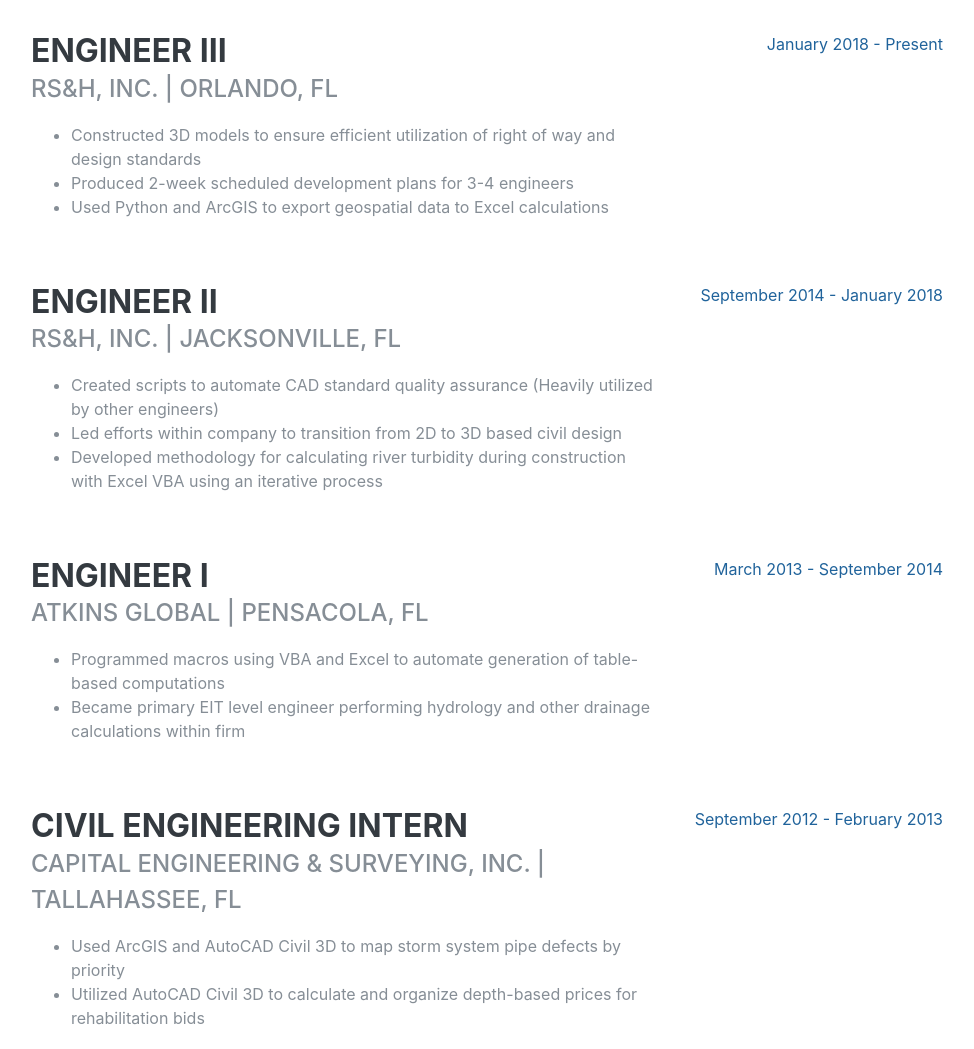
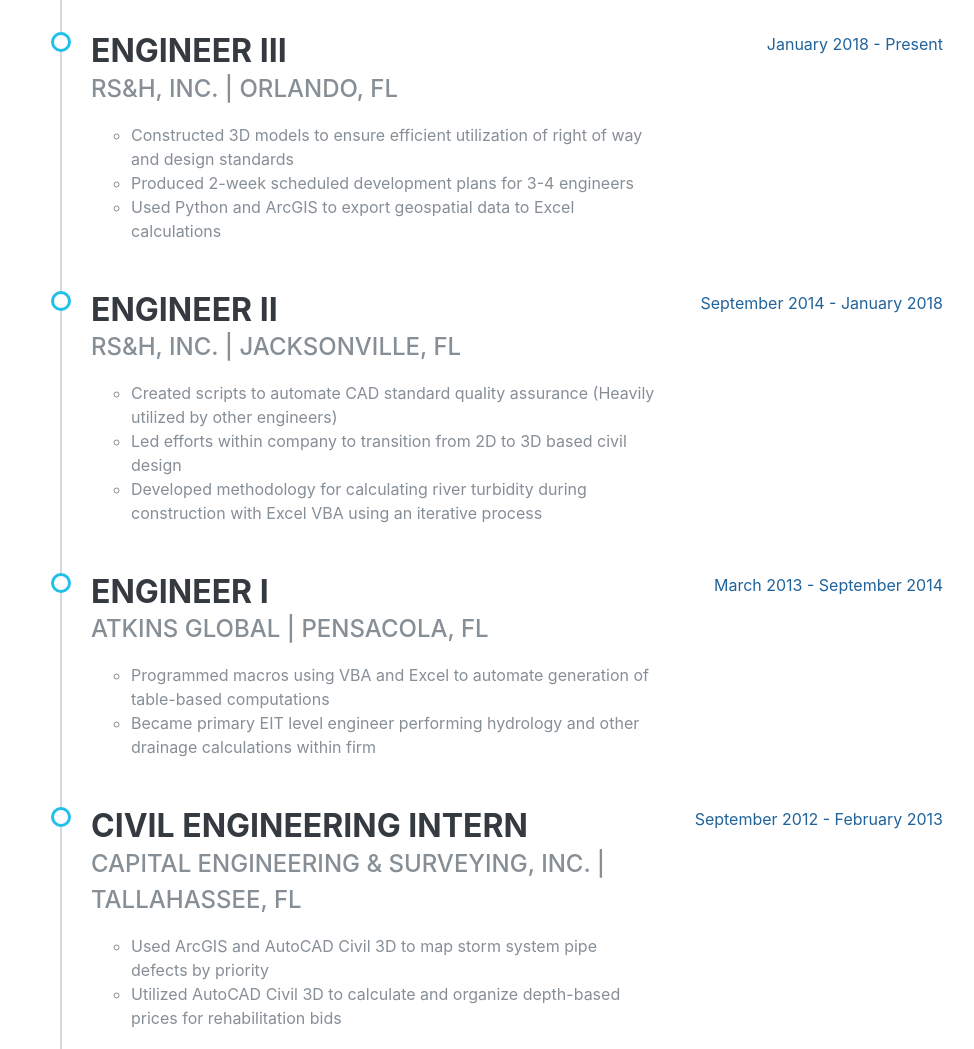
Before and after one commit to benjiyamin/Portfolio, a plain HTML site: page index.html in a window 1280 px wide. Shown: the part 2000-3049 px from the top of the page, without its empty margins (289-1263 px from the left). Drawn offline with nearby package versions, Linux system fonts and the light colour scheme; a web font is replaced by a local one.

Commit message:
Added timeline effect to education and experience sections

```diff
--- /dev/null
+++ b/assets/css/timeline.css
@@ -0,0 +1,30 @@
+ul.timeline {
+    list-style-type: none;
+    position: relative;
+}
+ul.timeline:before {
+    content: ' ';
+    background: #d4d9df;
+    display: inline-block;
+    position: absolute;
+    left: 29px;
+    width: 2px;
+    height: 100%;
+    z-index: 400;
+}
+ul.timeline > li {
+    margin: 20px 0;
+    padding-left: 20px;
+}
+ul.timeline > li:before {
+    content: ' ';
+    background: white;
+    display: inline-block;
+    position: absolute;
+    border-radius: 50%;
+    border: 3px solid #22c0e8;
+    left: 20px;
+    width: 20px;
+    height: 20px;
+    z-index: 400;
+}
--- a/index.html
+++ b/index.html
@@ -21,6 +21,7 @@
     integrity="sha384-oS3vJWv+0UjzBfQzYUhtDYW+Pj2yciDJxpsK1OYPAYjqT085Qq/1cq5FLXAZQ7Ay" crossorigin="anonymous">
 
   <!-- Custom styles for this template -->
+  <link href="assets/css/timeline.css" rel="stylesheet">
   <link href="assets/css/style.css" rel="stylesheet">
 
 </head>
@@ -353,10 +354,10 @@
     <hr class="m-0">
 
     <section class="resume-section p-3 p-lg-5 d-flex justify-content-center" id="experience">
-      <div class="w-100">
+      <ul class="w-100 timeline">
         <h2 class="mb-5">Work Experience</h2>
 
-        <div class="resume-item d-flex flex-column flex-md-row justify-content-between mb-5">
+        <li class="resume-item d-flex flex-column flex-md-row justify-content-between mb-5">
           <div class="resume-content">
             <h3 class="mb-0">Engineer III</h3>
             <div class="subheading mb-3">RS&H, Inc. | Orlando, FL</div>
@@ -369,9 +370,9 @@
           <div class="resume-date text-md-right">
             <span class="text-primary">January 2018 - Present</span>
           </div>
-        </div>
+        </li>
 
-        <div class="resume-item d-flex flex-column flex-md-row justify-content-between mb-5">
+        <li class="resume-item d-flex flex-column flex-md-row justify-content-between mb-5">
           <div class="resume-content">
             <h3 class="mb-0">Engineer II</h3>
             <div class="subheading mb-3">RS&H, Inc. | Jacksonville, FL</div>
@@ -385,9 +386,9 @@
           <div class="resume-date text-md-right">
             <span class="text-primary">September 2014 - January 2018</span>
           </div>
-        </div>
+        </li>
 
-        <div class="resume-item d-flex flex-column flex-md-row justify-content-between mb-5">
+        <li class="resume-item d-flex flex-column flex-md-row justify-content-between mb-5">
           <div class="resume-content">
             <h3 class="mb-0">Engineer I</h3>
             <div class="subheading mb-3">Atkins Global | Pensacola, FL</div>
@@ -400,9 +401,9 @@
           <div class="resume-date text-md-right">
             <span class="text-primary">March 2013 - September 2014</span>
           </div>
-        </div>
+        </li>
 
-        <div class="resume-item d-flex flex-column flex-md-row justify-content-between">
+        <li class="resume-item d-flex flex-column flex-md-row justify-content-between">
           <div class="resume-content">
             <h3 class="mb-0">Civil Engineering Intern</h3>
             <div class="subheading mb-3">Capital Engineering & Surveying, Inc. | Tallahassee, FL</div>
@@ -414,19 +415,19 @@
           <div class="resume-date text-md-right">
             <span class="text-primary">September 2012 - February 2013</span>
           </div>
-        </div>
+        </li>
 
-      </div>
+      </ul>
 
     </section>
 
     <hr class="m-0">
 
     <section class="resume-section p-3 p-lg-5 d-flex align-items-center" id="education">
-      <div class="w-100">
+      <ul class="w-100 timeline">
         <h2 class="mb-5">Education</h2>
 
-        <div class="resume-item d-flex flex-column flex-md-row justify-content-between mb-5">
+        <li class="resume-item d-flex flex-column flex-md-row justify-content-between mb-5">
           <div class="resume-content">
             <h3 class="mb-0">UCF Coding Bootcamp</h3>
             <div class="subheading mb-3">Orlando, FL</div>
@@ -435,9 +436,9 @@
           <div class="resume-date text-md-right">
             <span class="text-primary">March 2019 - Present</span>
           </div>
-        </div>
+        </li>
 
-        <div class="resume-item d-flex flex-column flex-md-row justify-content-between mb-5">
+        <li class="resume-item d-flex flex-column flex-md-row justify-content-between mb-5">
           <div class="resume-content">
             <h3 class="mb-0">Florida State University</h3>
             <div class="subheading mb-3">Tallahasse, FL</div>
@@ -446,9 +447,9 @@
           <div class="resume-date text-md-right">
             <span class="text-primary">August 2007 - December 2012</span>
           </div>
-        </div>
+        </li>
 
-        <div class="resume-item d-flex flex-column flex-md-row justify-content-between">
+        <li class="resume-item d-flex flex-column flex-md-row justify-content-between">
           <div class="resume-content">
             <h3 class="mb-0">Great Oak High School</h3>
             <div class="subheading mb-3">Temecula, CA</div>
@@ -456,9 +457,9 @@
           <div class="resume-date text-md-right">
             <span class="text-primary">August 2003 - May 2007</span>
           </div>
-        </div>
+        </li>
 
-      </div>
+      </ul>
     </section>
 
     <hr class="m-0">
```
